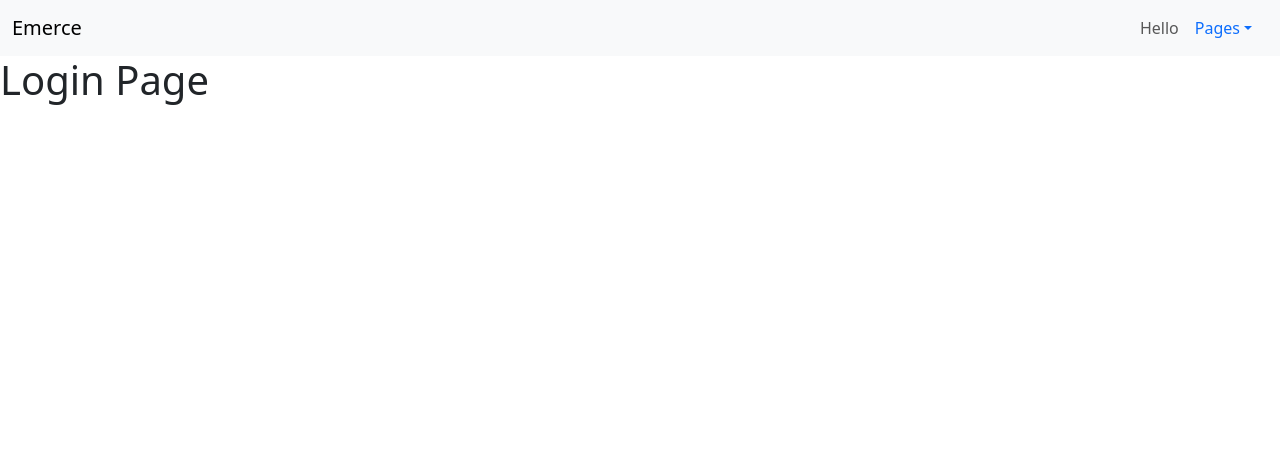
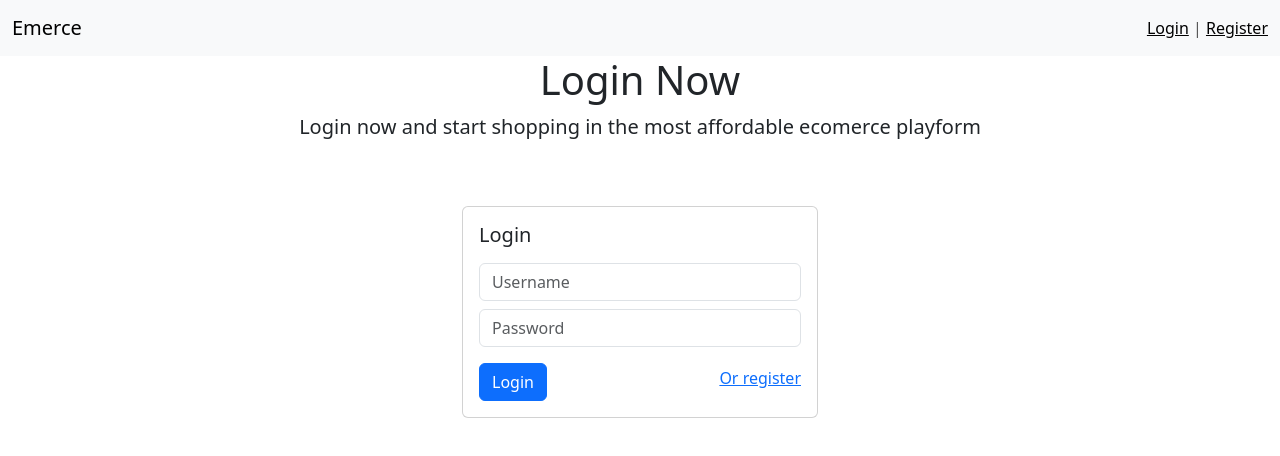
Before and after one commit to Haresz/_PURWADHIKA, a React (Create React App) app in the folder _FROTEND/React/emerce-app/: page /login in a window 1280 px wide. Shown: the top 456 px of the page. Built offline with nearby package versions, Linux system fonts and the light colour scheme.

Commit message:
form login done

```diff
--- a/_FROTEND/React/emerce-app/src/App.jsx
+++ b/_FROTEND/React/emerce-app/src/App.jsx
@@ -13,8 +13,22 @@ import History from "./pages/History";
 import ProductDetail from "./pages/ProductDetail";
 import MyNavbar from "./components/MyNavbar";
 
+import { connect } from "react-redux";
+import { userKeepLogin, checkStorage } from "./redux/action/user";
+
 class App extends Component {
+  componentDidMount() {
+    const userLocalStorage = localStorage.getItem("userDataEmmerce");
+
+    if (userLocalStorage) {
+      const userData = JSON.parse(userLocalStorage);
+      this.props.userKeepLogin(userData);
+    } else {
+      this.props.checkStorage();
+    }
+  }
   render() {
+    if (this.props.userGlobal.storageIsCheck) {
       return (
         <>
           <BrowserRouter>
@@ -32,6 +46,20 @@ class App extends Component {
         </>
       );
     }
+
+    return <div>Loading...</div>;
+  }
 }
 
-export default App;
+const mapStateToProps = (state) => {
+  return {
+    userGlobal: state.user,
+  };
+};
+
+const mapDispatchToProps = {
+  userKeepLogin,
+  checkStorage,
+};
+
+export default connect(mapStateToProps, mapDispatchToProps)(App);
--- a/_FROTEND/React/emerce-app/src/components/MyNavbar.jsx
+++ b/_FROTEND/React/emerce-app/src/components/MyNavbar.jsx
@@ -13,6 +13,7 @@ import {
 } from "reactstrap";
 import { Link } from "react-router-dom";
 import { connect } from "react-redux";
+import { logoutUser } from "../redux/action/user";
 
 class MyNavbar extends Component {
   render() {
@@ -21,6 +22,8 @@ class MyNavbar extends Component {
         <Navbar color="light" light>
           <NavbarBrand>Emerce</NavbarBrand>
           <Nav>
+            {this.props.userGlobal.username ? (
+              <>
                 <NavbarText>Hello {this.props.userGlobal.username}</NavbarText>
                 <UncontrolledDropdown nav inNavbar>
                   <DropdownToggle nav caret>
@@ -33,11 +36,27 @@ class MyNavbar extends Component {
                     <DropdownItem>
                       <Link to="/history">History</Link>
                     </DropdownItem>
+
+                    {this.props.userGlobal.role === "admin" ? (
                       <DropdownItem>
                         <Link to="/admin">Admin</Link>
                       </DropdownItem>
+                    ) : null}
+                    <DropdownItem divider />
+                    <DropdownItem onClick={this.props.logoutUser}>
+                      Logout
+                    </DropdownItem>
                   </DropdownMenu>
                 </UncontrolledDropdown>
+              </>
+            ) : (
+              <NavItem>
+                <NavbarText>
+                  <Link to="/login">Login</Link> |{" "}
+                  <Link to="/register">Register</Link>
+                </NavbarText>
+              </NavItem>
+            )}
           </Nav>
         </Navbar>
       </div>
@@ -51,4 +70,8 @@ const mapStateToProps = (state) => {
   };
 };
 
-export default connect(mapStateToProps)(MyNavbar);
+const mapDispatchToProps = {
+  logoutUser,
+};
+
+export default connect(mapStateToProps, mapDispatchToProps)(MyNavbar);
--- a/_FROTEND/React/emerce-app/src/pages/Auth/Login.jsx
+++ b/_FROTEND/React/emerce-app/src/pages/Auth/Login.jsx
@@ -1,11 +1,86 @@
 import React, { Component } from "react";
+import { Link, Navigate } from "react-router-dom";
+import { loginUser } from "../../redux/action/user";
+import { connect } from "react-redux";
 
-export default class Login extends Component {
+class Login extends Component {
+  state = {
+    username: "",
+    password: "",
+  };
+
+  inputHandler = (event) => {
+    const value = event.target.value;
+    const name = event.target.name;
+
+    this.setState({ [name]: value });
+  };
+
   render() {
+    if (this.props.userGlobals.id) {
+      return <Navigate to="/" />;
+    }
     return (
-      <div>
-        <h1>Login Page</h1>
+      <div className="container">
+        <div className="row">
+          <div className="col-12 text-center">
+            <h1>Login Now</h1>
+            <p className="lead">
+              Login now and start shopping in the most affordable ecomerce
+              playform
+            </p>
+          </div>
+        </div>
+        <div className="row mt-5">
+          <div className="col-4 offset-4">
+            {this.props.userGlobals.errMsg ? (
+              <div className="alert alert-danger">
+                {this.props.userGlobals.errMsg}
+              </div>
+            ) : null}
+            <div className="card">
+              <div className="card-body">
+                <h5 className="font-weight-bold mb-3">Login</h5>
+
+                <input
+                  name="username"
+                  onChange={this.inputHandler}
+                  placeholder="Username"
+                  type="text"
+                  className="form-control my-2"
+                />
+                <input
+                  name="password"
+                  onChange={this.inputHandler}
+                  placeholder="Password"
+                  type="password"
+                  className="form-control my-2"
+                />
+                <div className="d-flex flex-row justify-content-between align-items-center">
+                  <button
+                    onClick={() => this.props.loginUser(this.state)}
+                    className="btn btn-primary mt-2"
+                  >
+                    Login
+                  </button>
+                  <Link to="/register">Or register</Link>
+                </div>
+              </div>
+            </div>
+          </div>
+        </div>
       </div>
     );
   }
 }
+
+const mapStateToProps = (state) => {
+  return {
+    userGlobals: state.user,
+  };
+};
+const mapDispatchToProps = {
+  loginUser,
+};
+
+export default connect(mapStateToProps, mapDispatchToProps)(Login);
--- a/_FROTEND/React/emerce-app/src/redux/action/user.js
+++ b/_FROTEND/React/emerce-app/src/redux/action/user.js
@@ -23,3 +23,75 @@ export const registerUser = ({ fullname, username, email, password }) => {
       });
   };
 };
+
+export const loginUser = ({ username, password }) => {
+  return (dispatch) => {
+    Axios.get(`${API_URL}users`, {
+      params: {
+        username,
+      },
+    })
+      .then((res) => {
+        if (res.data.length > 0) {
+          if (password === res.data[0].password) {
+            delete res.data[0].password;
+            localStorage.setItem(
+              "userDataEmmerce",
+              JSON.stringify(res.data[0])
+            );
+            dispatch({
+              type: "USER_LOGIN",
+              payload: res.data[0],
+            });
+          } else {
+            // handle errors wrong password
+            dispatch({
+              type: "USER_ERROR",
+              payload: "wrong password",
+            });
+          }
+        } else {
+          // Handle error username not found
+          dispatch({
+            type: "USER_ERROR",
+            payload: "username not found",
+          });
+        }
+      })
+      .catch((err) => {
+        alert(err.message);
+      });
+  };
+};
+
+export const logoutUser = () => {
+  localStorage.removeItem("userDataEmmerce");
+  return {
+    type: "USER_LOGOUT",
+  };
+};
+
+export const userKeepLogin = (userData) => {
+  return (dispatch) => {
+    Axios.get(`${API_URL}users`, {
+      params: { id: userData.id },
+    })
+      .then((res) => {
+        delete res.data[0].password;
+        localStorage.setItem("userDataEmmerce", JSON.stringify(res.data[0]));
+        dispatch({
+          type: "USER_LOGIN",
+          payload: res.data[0],
+        });
+      })
+      .catch((err) => {
+        console.log(err.message);
+      });
+  };
+};
+
+export const checkStorage = () => {
+  return {
+    type: "CHECK_STORAGE",
+  };
+};
--- a/_FROTEND/React/emerce-app/src/redux/reducer/user.js
+++ b/_FROTEND/React/emerce-app/src/redux/reducer/user.js
@@ -4,12 +4,24 @@ const init_state = {
   email: "",
   role: "",
   id: 0,
+  errMsg: "",
+  storageIsCheck: false,
 };
 
 export default (state = init_state, action) => {
   switch (action?.type) {
     case "USER_LOGIN":
-      return { ...state, ...action.payload };
+      return { ...state, ...action.payload, storageIsCheck: true };
+
+    case "USER_ERROR":
+      return { ...state, errMsg: action.payload };
+
+    case "USER_LOGOUT":
+      return { ...init_state, storageIsCheck: true };
+
+    case "CHECK_STORAGE":
+      return { ...state, storageIsCheck: true };
+
     default:
       return state;
   }
```
Lines whose indentation alone changed are shown as unchanged.
